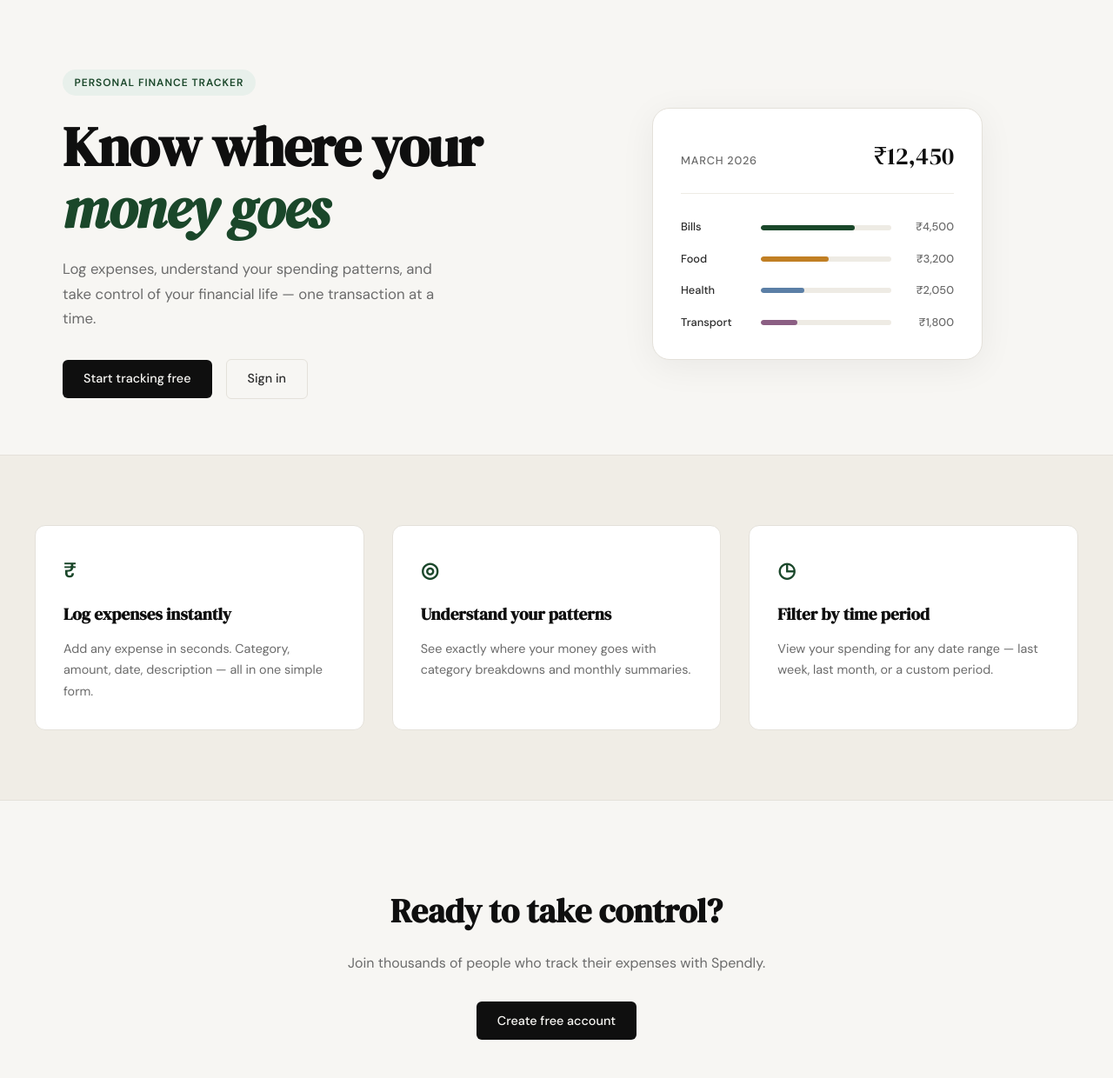
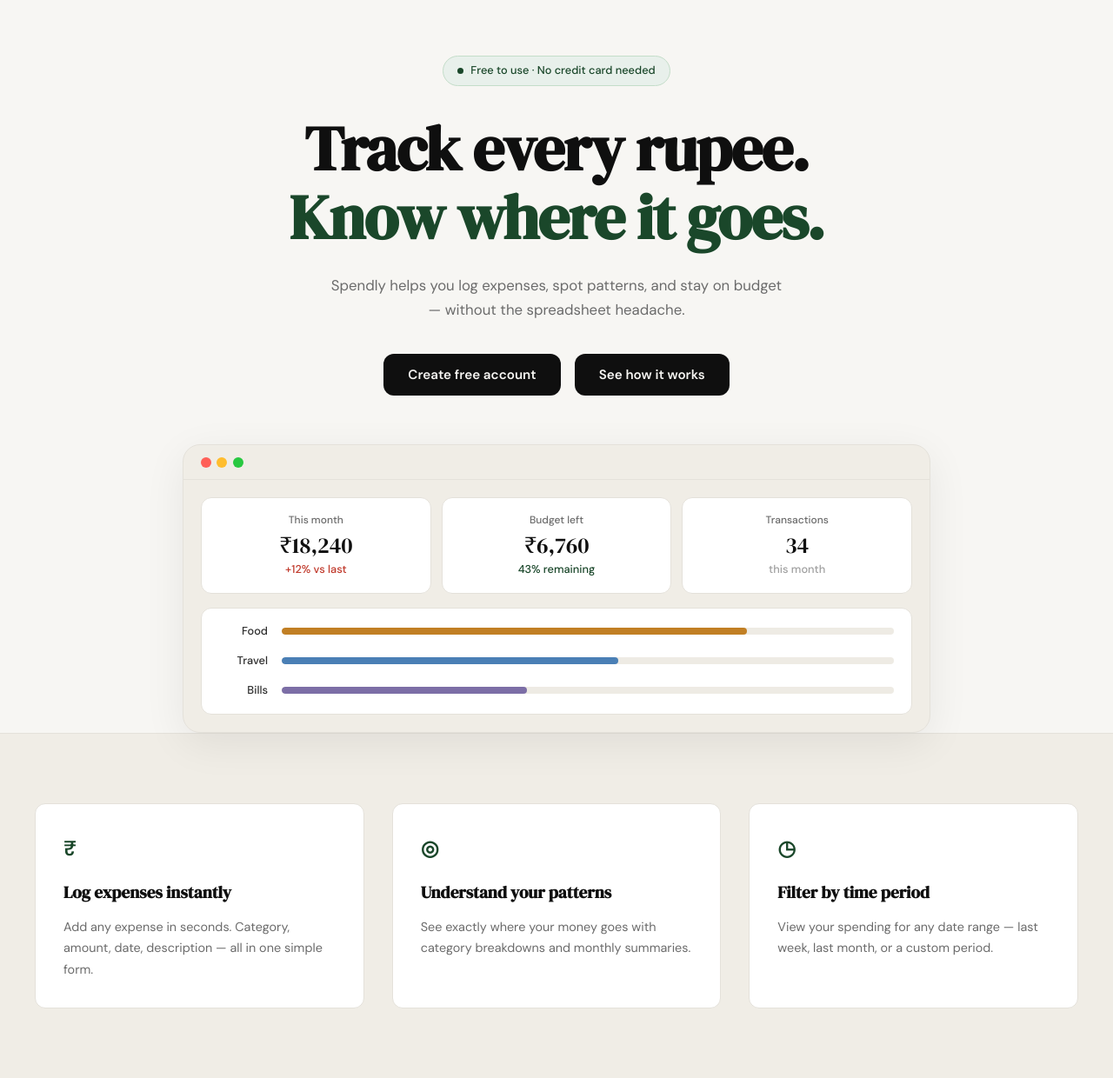
Before and after one commit to vatsaly-thakur-1610/Spendly, a Flask app: page / in a window 1280 px wide. Shown: the part 61-1301 px from the top of the page at 87% size. Run offline with Flask 3, Linux system fonts and the light colour scheme.

Commit message:
landing: redesign hero section to match mockup

```diff
--- /dev/null
+++ b/static/css/landing.css
@@ -0,0 +1,238 @@
+/* ------------------------------------------------------------------ */
+/* Hero overrides — landing page only                                  */
+/* ------------------------------------------------------------------ */
+
+.hero {
+    display: flex;
+    flex-direction: column;
+    align-items: center;
+    text-align: center;
+    padding: 4rem 2rem 0;
+    max-width: var(--max-width);
+    margin: 0 auto;
+    gap: 0;
+}
+
+/* ------------------------------------------------------------------ */
+/* Badge pill                                                          */
+/* ------------------------------------------------------------------ */
+
+.hero-pill {
+    display: inline-flex;
+    align-items: center;
+    gap: 0.5rem;
+    background: var(--accent-light);
+    color: var(--accent);
+    font-size: 0.8rem;
+    font-weight: 500;
+    padding: 0.4rem 1rem;
+    border-radius: 999px;
+    border: 1px solid #c4ddc9;
+    margin-bottom: 2rem;
+}
+
+.hero-pill-dot {
+    width: 7px;
+    height: 7px;
+    border-radius: 50%;
+    background: var(--accent);
+    flex-shrink: 0;
+}
+
+/* ------------------------------------------------------------------ */
+/* Title                                                               */
+/* ------------------------------------------------------------------ */
+
+.hero-title {
+    font-family: var(--font-display);
+    font-size: clamp(2.75rem, 6vw, 4.5rem);
+    line-height: 1.1;
+    letter-spacing: -0.02em;
+    color: var(--ink);
+    margin-bottom: 1.5rem;
+    max-width: none;
+}
+
+.hero-title-green {
+    color: var(--accent);
+    display: block;
+}
+
+/* ------------------------------------------------------------------ */
+/* Subtitle                                                            */
+/* ------------------------------------------------------------------ */
+
+.hero-subtitle {
+    font-size: 1.05rem;
+    color: var(--ink-muted);
+    line-height: 1.7;
+    max-width: 520px;
+    margin: 0 auto 2.25rem;
+    text-align: center;
+}
+
+/* ------------------------------------------------------------------ */
+/* CTA buttons                                                         */
+/* ------------------------------------------------------------------ */
+
+.hero-actions {
+    display: flex;
+    gap: 1rem;
+    justify-content: center;
+    margin-bottom: 3.5rem;
+}
+
+.btn-hero {
+    display: inline-block;
+    background: var(--ink);
+    color: var(--paper);
+    padding: 0.75rem 1.75rem;
+    border-radius: var(--radius-md);
+    font-family: var(--font-body);
+    font-size: 0.95rem;
+    font-weight: 600;
+    text-decoration: none;
+    transition: background 0.2s;
+}
+
+.btn-hero:hover { background: var(--accent); }
+
+/* ------------------------------------------------------------------ */
+/* Browser mockup                                                      */
+/* ------------------------------------------------------------------ */
+
+.hero-mock {
+    width: 100%;
+    max-width: 860px;
+    background: var(--paper-warm);
+    border: 1px solid var(--border);
+    border-radius: var(--radius-lg);
+    overflow: hidden;
+    box-shadow: 0 12px 48px rgba(0, 0, 0, 0.07);
+}
+
+.mock-chrome {
+    display: flex;
+    align-items: center;
+    gap: 0.4rem;
+    padding: 0.85rem 1.25rem;
+    border-bottom: 1px solid var(--border);
+}
+
+.chrome-dot {
+    width: 12px;
+    height: 12px;
+    border-radius: 50%;
+}
+
+.chrome-red    { background: #ff5f57; }
+.chrome-yellow { background: #ffbd2e; }
+.chrome-green  { background: #28c840; }
+
+.mock-body {
+    padding: 1.25rem;
+    display: flex;
+    flex-direction: column;
+    gap: 1rem;
+}
+
+/* ------------------------------------------------------------------ */
+/* Stat cards                                                          */
+/* ------------------------------------------------------------------ */
+
+.mock-stats {
+    display: grid;
+    grid-template-columns: repeat(3, 1fr);
+    gap: 0.75rem;
+}
+
+.mock-stat-card {
+    background: var(--paper-card);
+    border: 1px solid var(--border);
+    border-radius: var(--radius-md);
+    padding: 1rem 1.1rem;
+    display: flex;
+    flex-direction: column;
+    gap: 0.2rem;
+}
+
+.msc-label {
+    font-size: 0.75rem;
+    color: var(--ink-muted);
+    font-weight: 500;
+}
+
+.msc-value {
+    font-family: var(--font-display);
+    font-size: 1.6rem;
+    color: var(--ink);
+    line-height: 1.2;
+}
+
+.msc-sub {
+    font-size: 0.8rem;
+    color: var(--ink-faint);
+    font-weight: 500;
+}
+
+.msc-danger  { color: var(--danger); }
+.msc-success { color: var(--accent); }
+
+/* ------------------------------------------------------------------ */
+/* Category bars                                                       */
+/* ------------------------------------------------------------------ */
+
+.mock-bars {
+    background: var(--paper-card);
+    border: 1px solid var(--border);
+    border-radius: var(--radius-md);
+    padding: 1rem 1.25rem;
+    display: flex;
+    flex-direction: column;
+    gap: 0.85rem;
+}
+
+.mb-row {
+    display: grid;
+    grid-template-columns: 56px 1fr;
+    align-items: center;
+    gap: 1rem;
+}
+
+.mb-label {
+    font-size: 0.8rem;
+    font-weight: 500;
+    color: var(--ink-soft);
+    text-align: right;
+}
+
+.mb-track {
+    height: 8px;
+    background: var(--border-soft);
+    border-radius: 999px;
+    overflow: hidden;
+}
+
+.mb-fill {
+    height: 100%;
+    border-radius: 999px;
+}
+
+.mb-amber  { background: #c17f24; }
+.mb-blue   { background: #4a7fb5; }
+.mb-purple { background: #7c6ea6; }
+
+/* ------------------------------------------------------------------ */
+/* Responsive                                                          */
+/* ------------------------------------------------------------------ */
+
+@media (max-width: 600px) {
+    .hero { padding: 3rem 1rem 0; }
+
+    .mock-stats { grid-template-columns: 1fr; }
+
+    .btn-hero {
+        padding: 0.65rem 1.25rem;
+        font-size: 0.875rem;
+    }
+}
--- a/templates/landing.html
+++ b/templates/landing.html
@@ -2,59 +2,68 @@
 
 {% block title %}Spendly — Track Every Rupee{% endblock %}
 
+{% block head %}
+<link rel="stylesheet" href="{{ url_for('static', filename='css/landing.css') }}">
+{% endblock %}
+
 {% block content %}
 
 <section class="hero">
-    <div class="hero-inner">
-        <div class="hero-badge">Personal Finance Tracker</div>
+    <div class="hero-center">
+        <div class="hero-pill">
+            <span class="hero-pill-dot"></span>
+            Free to use · No credit card needed
+        </div>
         <h1 class="hero-title">
-            Know where your<br>
-            <em>money goes</em>
+            Track every rupee.<br>
+            <span class="hero-title-green">Know where it goes.</span>
         </h1>
         <p class="hero-subtitle">
-            Log expenses, understand your spending patterns,
-            and take control of your financial life —
-            one transaction at a time.
+            Spendly helps you log expenses, spot patterns, and stay
+            on budget — without the spreadsheet headache.
         </p>
         <div class="hero-actions">
-            <a href="{{ url_for('register') }}" class="btn-primary">Start tracking free</a>
-            <a href="{{ url_for('login') }}" class="btn-ghost">Sign in</a>
+            <a href="{{ url_for('register') }}" class="btn-hero">Create free account</a>
+            <a href="#" class="btn-hero">See how it works</a>
         </div>
     </div>
-    <div class="hero-visual">
-        <div class="mock-card">
-            <div class="mock-card-header">
-                <span class="mock-label">March 2026</span>
-                <span class="mock-total">₹12,450</span>
+
+    <div class="hero-mock">
+        <div class="mock-chrome">
+            <span class="chrome-dot chrome-red"></span>
+            <span class="chrome-dot chrome-yellow"></span>
+            <span class="chrome-dot chrome-green"></span>
+        </div>
+        <div class="mock-body">
+            <div class="mock-stats">
+                <div class="mock-stat-card">
+                    <span class="msc-label">This month</span>
+                    <span class="msc-value">₹18,240</span>
+                    <span class="msc-sub msc-danger">+12% vs last</span>
+                </div>
+                <div class="mock-stat-card">
+                    <span class="msc-label">Budget left</span>
+                    <span class="msc-value">₹6,760</span>
+                    <span class="msc-sub msc-success">43% remaining</span>
+                </div>
+                <div class="mock-stat-card">
+                    <span class="msc-label">Transactions</span>
+                    <span class="msc-value">34</span>
+                    <span class="msc-sub">this month</span>
+                </div>
             </div>
             <div class="mock-bars">
-                <div class="mock-bar-row">
-                    <span class="mock-cat">Bills</span>
-                    <div class="mock-bar-track">
-                        <div class="mock-bar" style="width: 72%"></div>
-                    </div>
-                    <span class="mock-amt">₹4,500</span>
+                <div class="mb-row">
+                    <span class="mb-label">Food</span>
+                    <div class="mb-track"><div class="mb-fill mb-amber" style="width:76%"></div></div>
                 </div>
-                <div class="mock-bar-row">
-                    <span class="mock-cat">Food</span>
-                    <div class="mock-bar-track">
-                        <div class="mock-bar mock-bar-2" style="width: 52%"></div>
-                    </div>
-                    <span class="mock-amt">₹3,200</span>
+                <div class="mb-row">
+                    <span class="mb-label">Travel</span>
+                    <div class="mb-track"><div class="mb-fill mb-blue" style="width:55%"></div></div>
                 </div>
-                <div class="mock-bar-row">
-                    <span class="mock-cat">Health</span>
-                    <div class="mock-bar-track">
-                        <div class="mock-bar mock-bar-3" style="width: 33%"></div>
-                    </div>
-                    <span class="mock-amt">₹2,050</span>
-                </div>
-                <div class="mock-bar-row">
-                    <span class="mock-cat">Transport</span>
-                    <div class="mock-bar-track">
-                        <div class="mock-bar mock-bar-4" style="width: 28%"></div>
-                    </div>
-                    <span class="mock-amt">₹1,800</span>
+                <div class="mb-row">
+                    <span class="mb-label">Bills</span>
+                    <div class="mb-track"><div class="mb-fill mb-purple" style="width:40%"></div></div>
                 </div>
             </div>
         </div>
```
